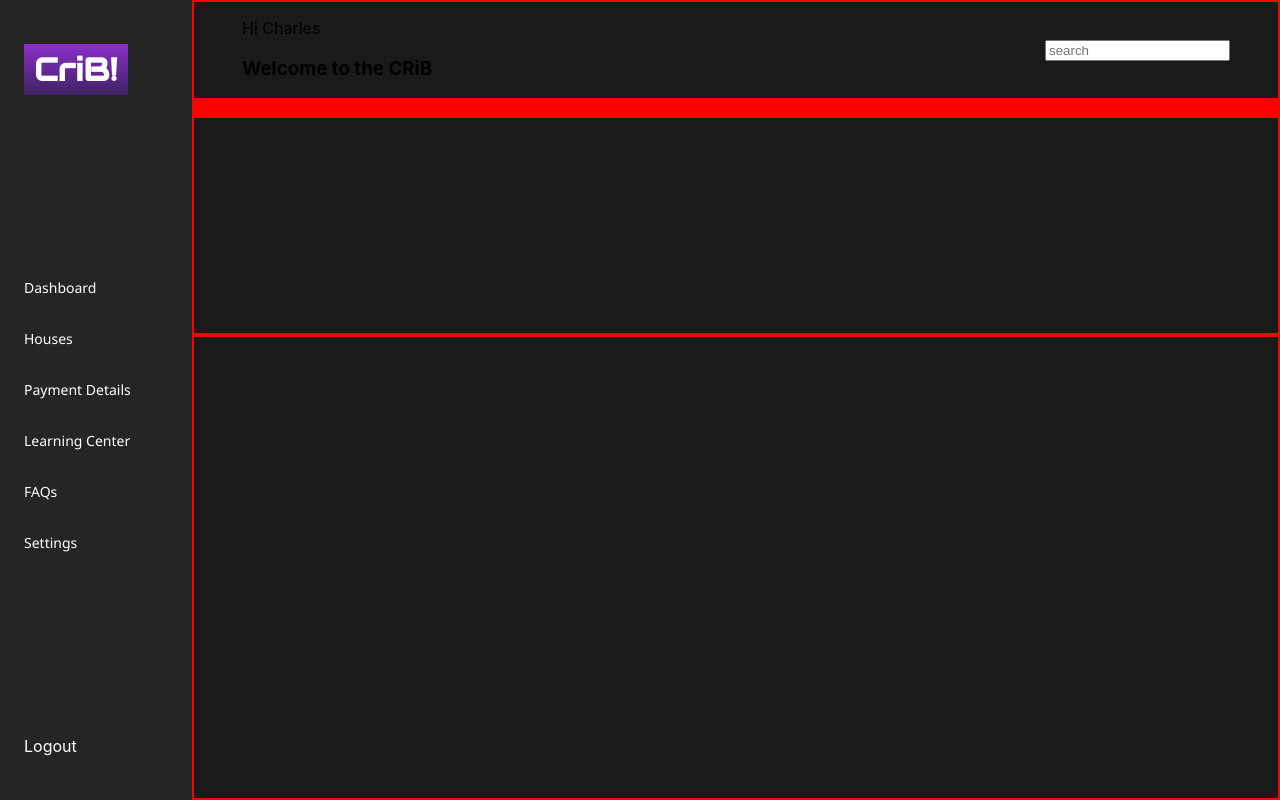
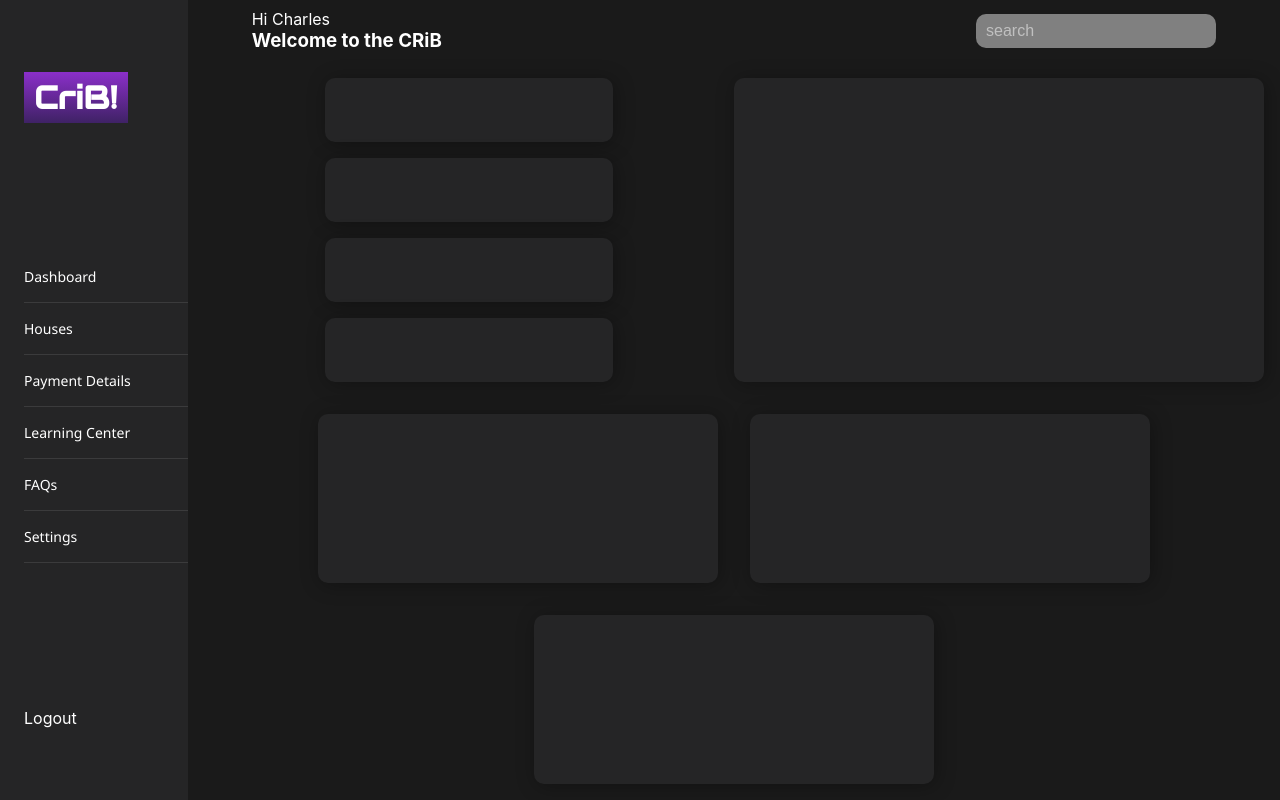
Before and after one commit to EbenFergy/CRIB, a React (Create React App) app: page / in a window 1280 px wide. Both pictures are taken after typing "name@example.com", "Sample123" into the empty fields and a click on the button "LOGIN". Built offline with nearby package versions, Linux system fonts and the light colour scheme; a web font is replaced by a local one.

Commit message:
styled the dashboard

```diff
--- a/src/Appstyle.js
+++ b/src/Appstyle.js
@@ -6,7 +6,7 @@ const AppStyle = styled.div`
   /* width: 100vw; */
   height: 100vh;
   display: flex;
-  background-color: #212121;
+  background-color: #1a1a1a;
   overflow: hidden;
   /* border: 1px solid red; */
 
--- a/src/Dashboard/Dashboard.jsx
+++ b/src/Dashboard/Dashboard.jsx
@@ -1,5 +1,6 @@
 import React from "react";
 import { DashboardStyle, LeftDash, RightDash } from "./DashboardStyle";
+import Cards from "../UI/Cards/Cards";
 
 // import RightDash
 
@@ -10,11 +11,12 @@ const Dashboard = () => {
         <h1>CriB!</h1>
         <div className="leftDashMenu">
           <div className="div">Dashboard</div>
-          <div className="div">Houses</div>
-          <div className="div">Payment Details</div>
-          <div className="div">Learning Center</div>
-          <div className="div">FAQs</div>
-          <div className="div">Settings</div>
+          <hr />
+          <div className="div">Houses</div> <hr />
+          <div className="div">Payment Details</div> <hr />
+          <div className="div">Learning Center</div> <hr />
+          <div className="div">FAQs</div> <hr />
+          <div className="div">Settings</div> <hr />
         </div>
         <div className="logout">Logout</div>
       </LeftDash>
@@ -28,15 +30,21 @@ const Dashboard = () => {
           </div>
         </div>
         <div className="second">
-          <div className='snapshots'>
-            <div></div>
-            <div></div>
-            <div></div>
-            <div></div>
+          <div className="snapshots">
+            <Cards></Cards>
+            <Cards></Cards>
+            <Cards></Cards>
+            <Cards></Cards>
           </div>
-          <div></div>
+          <div className="CribInformation">
+            <Cards></Cards>
+          </div>
         </div>
-        <div className="third"></div>
+        <div className="third">
+          <Cards></Cards>
+          <Cards></Cards>
+          <Cards></Cards>
+        </div>
       </RightDash>
     </DashboardStyle>
   );
--- a/src/Dashboard/DashboardStyle.js
+++ b/src/Dashboard/DashboardStyle.js
@@ -15,7 +15,7 @@ export const LeftDash = styled.div`
 
   display: flex;
   flex-direction: column;
-  gap: 10rem;
+  gap: 4rem;
   align-items: flex-start;
   justify-content: space-around;
   padding: 2rem 0;
@@ -45,7 +45,21 @@ export const LeftDash = styled.div`
     font-size: 14px;
     display: flex;
     flex-direction: column;
-    gap: 2rem;
+    gap: 1rem;
+    /* border: 2px solid yellow; */
+    width: 100%;
+  }
+
+  .div {
+    /* border-bottom: 1px solid rgba(255, 255, 255, 0.5); */
+    margin: 0;
+  }
+
+  hr {
+    width: 100%;
+    border: 1px solid rgba(255, 255, 255, 0.1);
+    border-top: 0;
+    margin: 0;
   }
 `;
 
@@ -57,26 +71,92 @@ export const RightDash = styled.div`
 
   display: flex;
   flex-direction: column;
+  color: #ffff;
+  padding: 0 1rem;
 
   .first {
     flex-basis: 10%;
-    border: 2px solid red;
+    /* border: 2px solid red; */
     display: flex;
     justify-content: space-between;
     align-items: center;
     padding: 0 3rem;
   }
+
+  .first p,
+  .first h3 {
+    margin: 0;
+  }
+
+  input {
+    width: 15rem;
+    padding: 8px 10px;
+    /* border: 1px solid rgba(255, 255, 255, 0.5); */
+    background-color: gray;
+    appearance: none;
+    outline: none;
+    color: #ffff;
+    font-size: 16px;
+    font-weight: 200;
+    border-radius: 10px;
+    border: none;
+    /* border: 10px solid black; */
+  }
+
+  input::placeholder {
+    color: rgba(255, 255, 255, 0.5);
+    font-size: 1rem;
+    font-weight: 400;
+  }
+
   .second {
     flex-basis: 30%;
-    border: 2px solid red;
+    /* border: 2px solid red; */
+    display: flex;
   }
 
-  .snapshots *{
-    border: 2px solid red;
+  .snapshots {
+    width: 50%;
+    /* border: 2px solid green; */
+    display: flex;
+    flex-wrap: wrap;
+    justify-content: center;
+    gap: 1rem;
+    padding: 1rem 0;
+  }
+
+  .snapshots * {
+    /* border: 2px solid red; */
+    width: 8rem;
+    background-color: #252526;
+  }
+
+  .CribInformation {
+    /* border: 2px solid green; */
+    width: 50%;
+    padding: 1rem 0 1rem 0;
+    display: flex;
+  }
+
+  .CribInformation * {
+    width: 100%;
+    background-color: #252526;
   }
 
   .third {
     flex-basis: 60%;
-    border: 2px solid red;
+    /* border: 2px solid red; */
+
+    display: flex;
+    flex-wrap: wrap;
+    gap: 2rem;
+    justify-content: center;
+    padding: 1rem 0 1rem 0;
+  }
+
+  .third * {
+    width: 15rem;
+    background-color: #252526;
+    margin: 0;
   }
 `;
--- a/src/RightComponents/Login_form/FormStyle.js
+++ b/src/RightComponents/Login_form/FormStyle.js
@@ -8,7 +8,7 @@ const FormStyle = styled.div`
   justify-content: center;
 
   width: 60%;
-  background-color: #212121;
+  background-color: #1a1a1a;
   overflow: hidden;
 
   /* border: 10px solid green; */
--- a/src/UI/Cards/Cards.js
+++ b/src/UI/Cards/Cards.js
@@ -1,6 +1,6 @@
 import styled from "styled-components";
 
- const Cards = styled.div`
+const Cards = styled.div`
   display: flex;
   flex-direction: column;
   justify-content: center;
```
